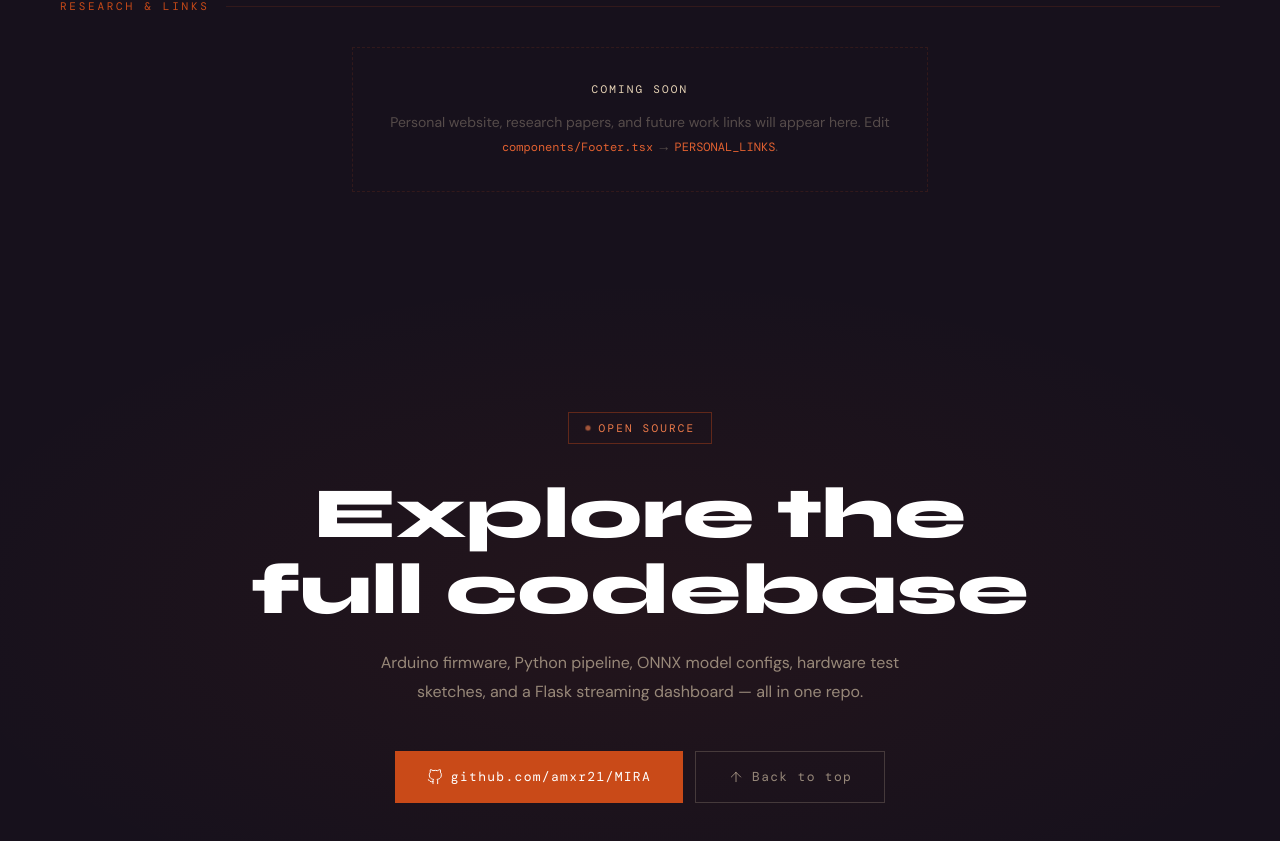
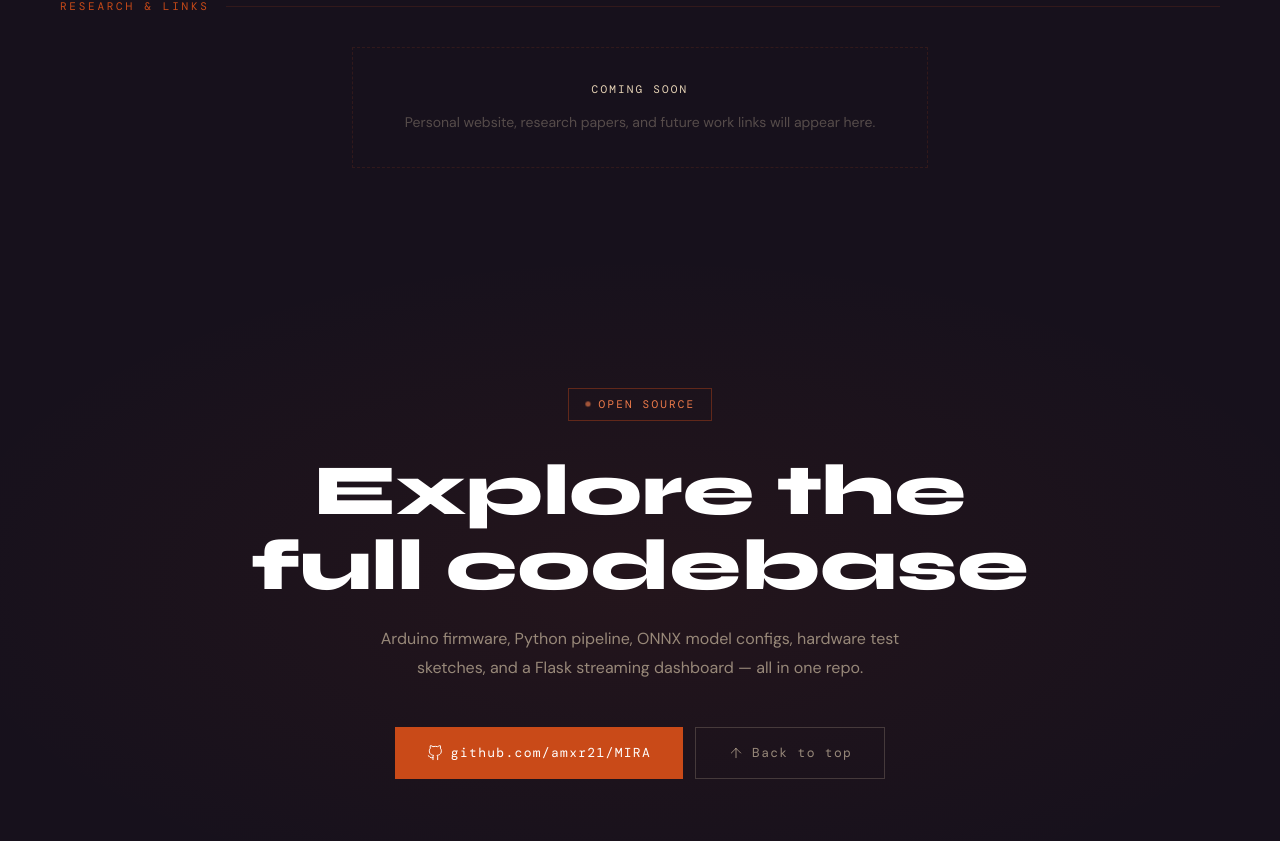
Before and after one commit to amxr21/mira-site, a Next.js app: page / in a window 1280 px wide. Shown: the part 11099-11940 px from the top of the page. Built offline with nearby package versions, Linux system fonts and the light colour scheme; a web font is replaced by a local one.

Commit message:
Remove code reference hint from personal links placeholder

```diff
--- a/components/Footer.tsx
+++ b/components/Footer.tsx
@@ -48,7 +48,6 @@ export default function Footer() {
               <div className="font-mono text-[11px] text-rust/50 uppercase tracking-wide4 mb-3">Coming soon</div>
               <p className="text-[14px] text-sand-faint leading-[1.7]">
                 Personal website, research papers, and future work links will appear here.
-                Edit <code className="text-rust-l text-[12px]">components/Footer.tsx</code> → <code className="text-rust-l text-[12px]">PERSONAL_LINKS</code>.
               </p>
             </div>
           )}
```
